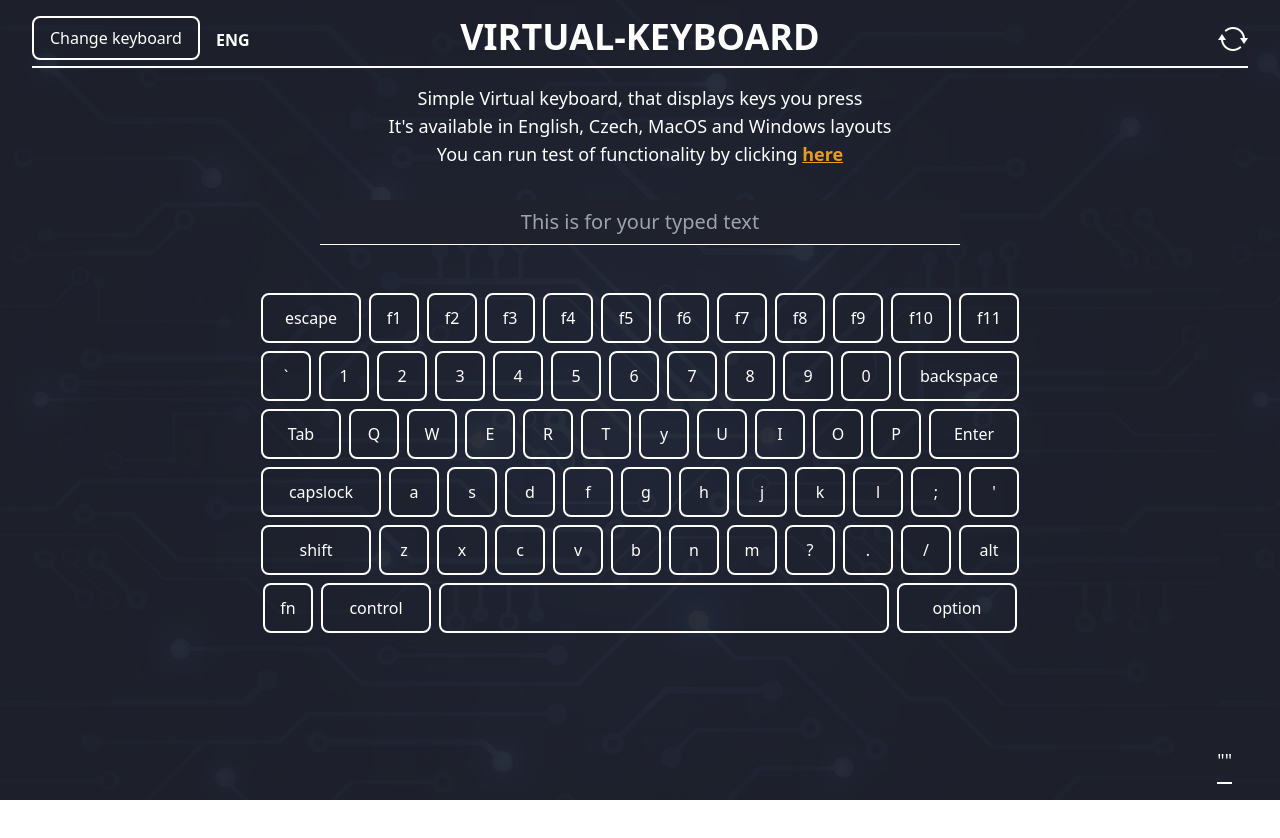
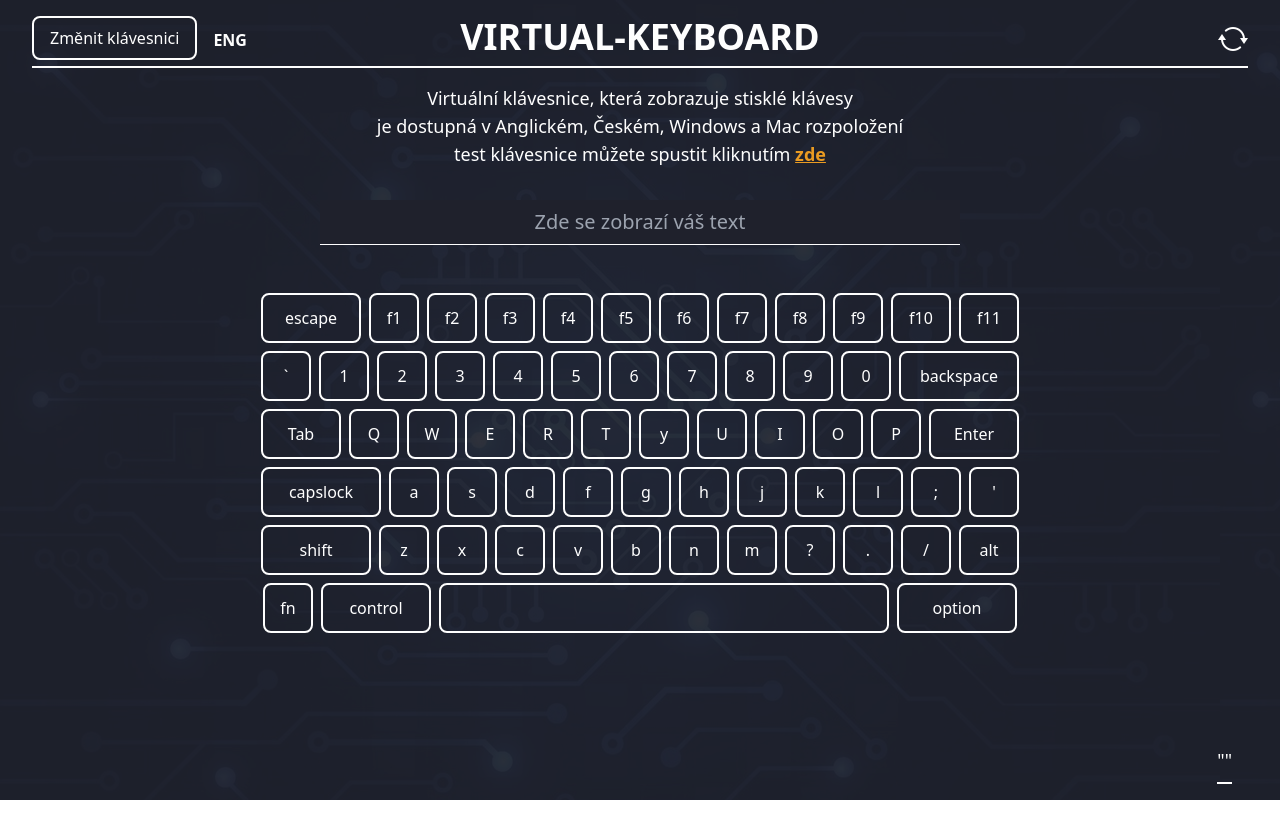
Before and after one commit to OndrejLosensky/virtual-keyboard, a React (Create React App) app: page / in a window 1280 px wide. Shown: the top 838 px of the page. Built offline with nearby package versions, Linux system fonts and the light colour scheme; the HTML template or start-up script is replaced by a standard one.

Commit message:
předělání do češtiny

```diff
--- a/src/components/changeKeyboard/ChangeKeyboard.js
+++ b/src/components/changeKeyboard/ChangeKeyboard.js
@@ -37,7 +37,7 @@ const ChangeKeyboard = ({ onLayoutChange }) => {
           onClick={toggleDropdown}
           className="text-white py-2 px-4 rounded-md"
         >
-          Change keyboard
+          Změnit klávesnici
         </button>
         {isDropdownOpen && (
           <div className="absolute right-0 mt-4 w-40 bg-white border shadow-md rounded-md">
@@ -47,7 +47,7 @@ const ChangeKeyboard = ({ onLayoutChange }) => {
                   className="block w-full py-2 px-4 text-left hover:bg-btnbg duration-300"
                   onClick={() => handleLayoutItemClick("eng")}
                 >
-                  English [ENG]
+                  Anglicky [ENG]
                 </button>
               </li>
               <li>
@@ -55,7 +55,7 @@ const ChangeKeyboard = ({ onLayoutChange }) => {
                   className="block w-full py-2 px-4 text-left hover:bg-btnbg duration-300"
                   onClick={() => handleLayoutItemClick("cz")}
                 >
-                  Czech [CZ]
+                  Česky [CZ]
                 </button>
               </li>
               <li>
--- a/src/components/inputKeyboard/InputKeyboard.js
+++ b/src/components/inputKeyboard/InputKeyboard.js
@@ -21,7 +21,7 @@ const InputKeyboard = ({ inputValue }) => {
         ref={inputRef}
         type="text"
         className="text-foreColorWhite font-normal w-[50%] flex justify-center text-center outline-none text-xl bg-backColor py-2"
-        placeholder="This is for your typed text"
+        placeholder="Zde se zobrazí váš text"
         defaultValue= {inputValue}
 
       />
--- a/src/components/keyboard/Keyboard.js
+++ b/src/components/keyboard/Keyboard.js
@@ -147,9 +147,9 @@ const Keyboard = () => {
             <div>
               <p className="text-foreColorWhite pt-4  text-center text-lg font-thin">
 
-              Simple Virtual keyboard, that displays keys you press<br/>
-              It's available in English, Czech, MacOS and Windows layouts<br/>
-              You can run test of functionality by clicking <span className="cursor-pointer text-foreColorOrange font-semibold" onClick={() => setIsGreenToggleOn(!isGreenToggleOn)} style={{ textDecoration: "underline" }}>here</span>
+              Virtuální klávesnice, která zobrazuje stisklé klávesy<br/>
+              je dostupná v Anglickém, Českém, Windows a Mac rozpoložení<br/>
+              test klávesnice můžete spustit kliknutím <span className="cursor-pointer text-foreColorOrange font-semibold" onClick={() => setIsGreenToggleOn(!isGreenToggleOn)} style={{ textDecoration: "underline" }}>zde</span>
 
               </p>
 
```
